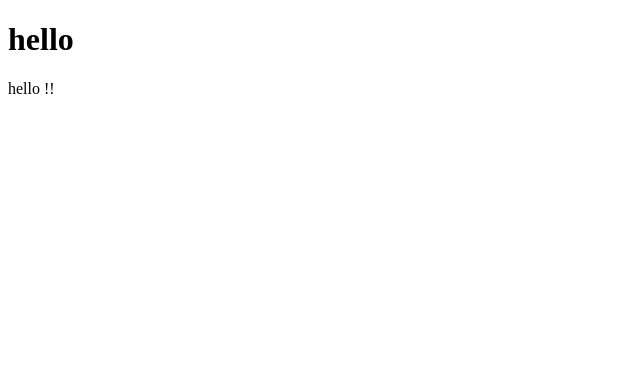
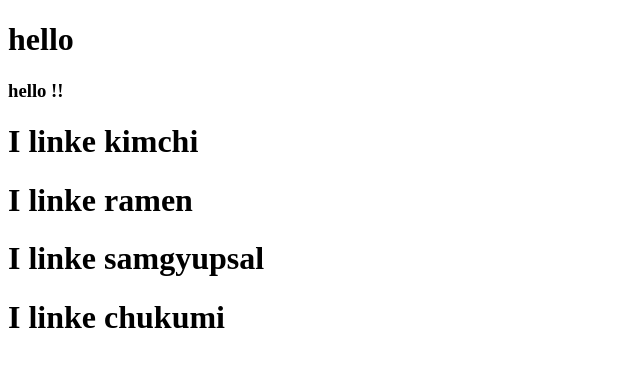
Before and after one commit to amyik/movie_app_2019, a React (Create React App) app: page / in a window 1280 px wide. Shown: the top 366 px of the page, without its empty margins (0-640 px from the left). Built offline with nearby package versions, Linux system fonts and the light colour scheme.

Commit message:
#1 Reusable Component with JSX _ Props

```diff
--- a/src/App.js
+++ b/src/App.js
@@ -1,8 +1,17 @@
 import React from 'react';
+
+function Food({fav}) {
+return <h1>I linke {fav}</h1>
+}
 
 function App() {
   return (
-    <div> hello !!
+    <div>
+      <h3>hello !!</h3>
+      <Food fav="kimchi" />
+      <Food fav="ramen" />
+      <Food fav="samgyupsal" />
+      <Food fav="chukumi" />
     </div>
   );
 }
```
